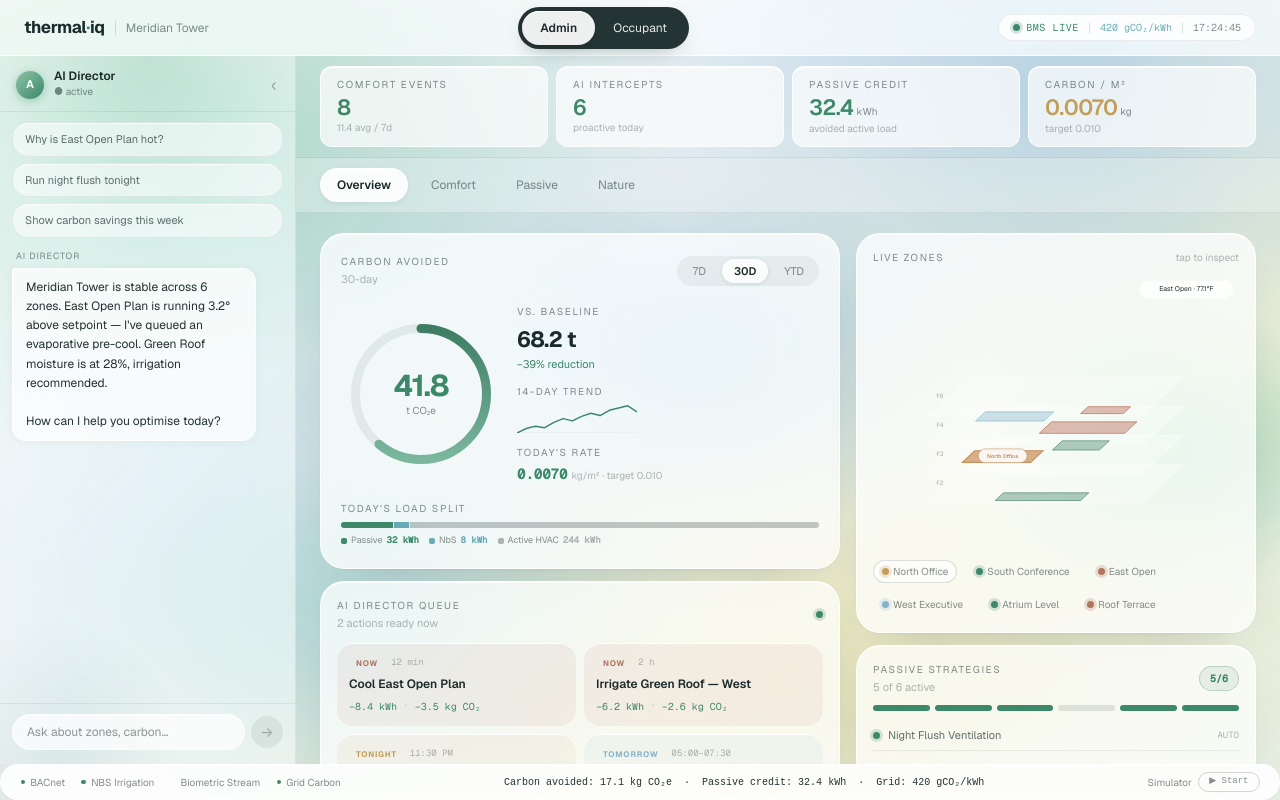
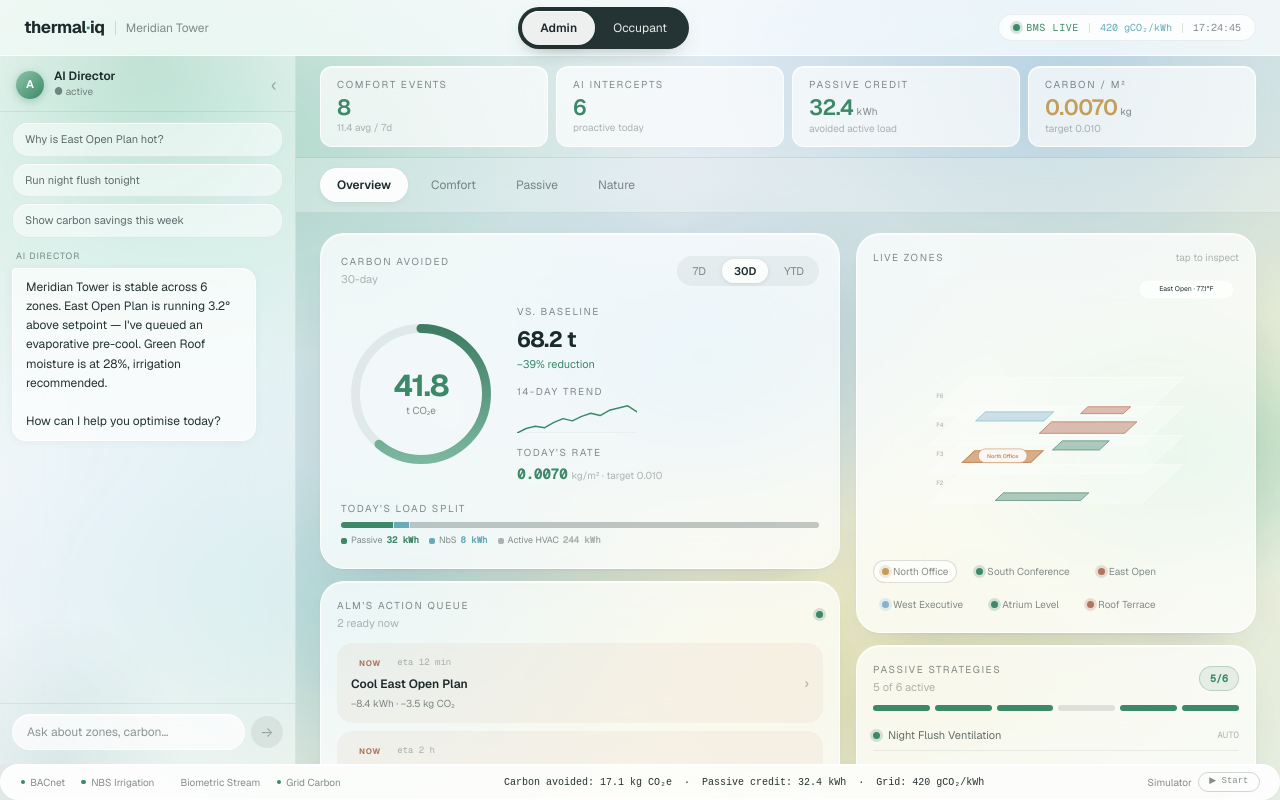
Before and after one commit to agao8-boop/thermaliq, a Next.js app: page /overview in a window 1280 px wide. Built offline with nearby package versions, Linux system fonts and the light colour scheme.

Commit message:
feat: AI queue single-column rows, Add Function customise strip, modal popup

```diff
--- a/components/overview/AIQueueCard.tsx
+++ b/components/overview/AIQueueCard.tsx
@@ -2,7 +2,7 @@
 import { useState } from 'react'
 import { AI_QUEUE } from '@/lib/mock-data'
 import type { AIQueueItem } from '@/lib/types'
-import DrillSheet from '@/components/layout/DrillSheet'
+import Modal from '@/components/layout/Modal'
 import AISheetBody from '@/components/ai/AISheetBody'
 
 const PRIORITY_COLOR: Record<string, string> = {
@@ -12,115 +12,128 @@ const PRIORITY_COLOR: Record<string, string> = {
 }
 
 const PRIORITY_BG: Record<string, string> = {
-  now:      'rgba(181,96,75,0.08)',
-  tonight:  'rgba(201,144,94,0.08)',
-  tomorrow: 'rgba(132,182,204,0.08)',
+  now:      'rgba(181,96,75,0.06)',
+  tonight:  'rgba(201,144,94,0.06)',
+  tomorrow: 'rgba(132,182,204,0.06)',
 }
 
-function QueueTile({ item, onClick }: { item: AIQueueItem; onClick: () => void }) {
+const CUSTOM_FUNCTIONS = [
+  { icon: '🌿', label: 'NbS Irrigation Schedule', desc: 'Auto-irrigate based on forecast' },
+  { icon: '🌙', label: 'Night Flush Automation', desc: 'Enable rule-based night flush' },
+  { icon: '📊', label: 'Carbon Report', desc: 'Weekly summary to your inbox' },
+  { icon: '+',  label: 'Add Custom Function', desc: 'Build your own automation', add: true },
+]
+
+function QueueRow({ item, onClick }: { item: AIQueueItem; onClick: () => void }) {
   const color = PRIORITY_COLOR[item.priority] || PRIORITY_COLOR.now
-  const bg = PRIORITY_BG[item.priority] || PRIORITY_BG.now
-
+  const bg    = PRIORITY_BG[item.priority]    || PRIORITY_BG.now
   return (
     <button
       onClick={onClick}
-      className="glass-soft"
       style={{
-        padding: '12px',
-        textAlign: 'left',
+        width: '100%', textAlign: 'left',
+        padding: '12px 14px',
+        background: bg,
+        border: `1px solid ${color}25`,
+        borderRadius: 'var(--r-card-sm)',
         cursor: 'pointer',
-        border: `1px solid ${color}30`,
-        background: bg,
-        borderRadius: 'var(--r-card-sm)',
-        display: 'flex',
-        flexDirection: 'column',
-        gap: 6,
-        transition: 'transform 0.15s',
+        display: 'flex', alignItems: 'center', gap: 10,
+        transition: 'transform 0.12s',
       }}
-      onMouseEnter={e => (e.currentTarget.style.transform = 'translateY(-1px)')}
+      onMouseEnter={e => (e.currentTarget.style.transform = 'translateX(2px)')}
       onMouseLeave={e => (e.currentTarget.style.transform = 'none')}
     >
-      <div style={{ display: 'flex', alignItems: 'center', gap: 6 }}>
+      <div style={{ flex: 1 }}>
+        <div style={{ display: 'flex', alignItems: 'center', gap: 8, marginBottom: 4 }}>
           <span style={{
-          padding: '2px 7px',
-          borderRadius: 'var(--r-pill)',
-          fontSize: 8,
-          fontWeight: 700,
-          letterSpacing: '0.10em',
+            padding: '2px 8px', borderRadius: 'var(--r-pill)',
+            fontSize: 8, fontWeight: 700, letterSpacing: '0.10em',
             textTransform: 'uppercase' as const,
-          color,
-          background: `${color}18`,
-          border: `1px solid ${color}30`,
-          fontFamily: 'var(--font-sans)',
-        }}>
-          {item.priority}
-        </span>
-        <span style={{ fontFamily: 'var(--font-mono)', fontSize: 9, color: 'var(--lg-ink-35)' }}>
-          {item.eta}
-        </span>
+            color, background: `${color}18`, border: `1px solid ${color}30`,
+          }}>{item.priority}</span>
+          <span style={{ fontFamily: 'var(--font-mono)', fontSize: 9, color: 'var(--lg-ink-35)' }}>eta {item.eta}</span>
         </div>
-      <div style={{ fontSize: 12, fontWeight: 600, color: 'var(--lg-ink-deep)', fontFamily: 'var(--font-sans)', lineHeight: 1.3 }}>
+        <div style={{ fontSize: 12, fontWeight: 600, color: 'var(--lg-ink-deep)', fontFamily: 'var(--font-sans)' }}>
           {item.title}
         </div>
-      <div style={{ display: 'flex', alignItems: 'center', gap: 8 }}>
-        <span style={{ fontSize: 10, color: 'var(--lg-mint-deep)', fontFamily: 'var(--font-mono)' }}>
-          −{item.impact_kwh} kWh
-        </span>
-        <span style={{ fontSize: 9, color: 'var(--lg-ink-35)' }}>·</span>
-        <span style={{ fontSize: 10, color: 'var(--lg-mint-deep)', fontFamily: 'var(--font-mono)' }}>
-          −{item.impact_kg} kg CO₂
-        </span>
+        <div style={{ fontSize: 10, color: 'var(--lg-ink-55)', marginTop: 3 }}>
+          −{item.impact_kwh} kWh · −{item.impact_kg} kg CO₂
         </div>
+      </div>
+      <span style={{ fontSize: 14, color: 'var(--lg-ink-35)' }}>›</span>
     </button>
   )
 }
 
 export default function AIQueueCard() {
-  const [selectedItem, setSelectedItem] = useState<AIQueueItem | null>(null)
+  const [selected, setSelected] = useState<AIQueueItem | null>(null)
 
   return (
     <>
-      <div className="glass" style={{ padding: '16px', display: 'flex', flexDirection: 'column', gap: 12 }}>
-        <div style={{ display: 'flex', alignItems: 'center', justifyContent: 'space-between' }}>
+      <div className="glass" style={{ padding: '16px', display: 'flex', flexDirection: 'column', gap: 8 }}>
+        {/* Header */}
+        <div style={{ display: 'flex', alignItems: 'center', justifyContent: 'space-between', marginBottom: 4 }}>
           <div>
-            <div className="label-eyebrow">AI Director Queue</div>
+            <div className="label-eyebrow">Alm's Action Queue</div>
             <div style={{ fontSize: 11, color: 'var(--lg-ink-35)', marginTop: 2 }}>
-              {AI_QUEUE.filter(q => q.priority === 'now').length} actions ready now
+              {AI_QUEUE.filter(q => q.priority === 'now').length} ready now
             </div>
           </div>
-          {/* Mint dot */}
-          <span
-            style={{
-              width: 7, height: 7, borderRadius: '50%',
-              background: 'var(--lg-mint-deep)',
-              boxShadow: '0 0 0 3px rgba(63,127,102,0.20)',
-              display: 'inline-block',
-            }}
-          />
+          <span className="status-dot status-dot--ok" />
         </div>
 
-        {/* 2×2 grid */}
-        <div style={{ display: 'grid', gridTemplateColumns: '1fr 1fr', gap: 8 }}>
+        {/* 4-block single-column */}
         {AI_QUEUE.map(item => (
-            <QueueTile key={item.id} item={item} onClick={() => setSelectedItem(item)} />
+          <QueueRow key={item.id} item={item} onClick={() => setSelected(item)} />
+        ))}
+
+        {/* Thin "Add Function" customisation strip */}
+        <div style={{ marginTop: 6, borderTop: '1px solid var(--lg-ink-08)', paddingTop: 12 }}>
+          <div className="label-eyebrow" style={{ marginBottom: 8 }}>Customise</div>
+          <div style={{ display: 'flex', flexDirection: 'column', gap: 6 }}>
+            {CUSTOM_FUNCTIONS.map(f => (
+              <button
+                key={f.label}
+                style={{
+                  display: 'flex', alignItems: 'center', gap: 10,
+                  padding: '9px 12px',
+                  borderRadius: 'var(--r-control)',
+                  border: f.add ? '1.5px dashed var(--lg-ink-15)' : '1px solid var(--lg-ink-08)',
+                  background: f.add ? 'transparent' : 'rgba(255,255,255,0.45)',
+                  cursor: 'pointer', textAlign: 'left',
+                  transition: 'background 0.15s',
+                }}
+                onMouseEnter={e => (e.currentTarget.style.background = 'rgba(255,255,255,0.70)')}
+                onMouseLeave={e => (e.currentTarget.style.background = f.add ? 'transparent' : 'rgba(255,255,255,0.45)')}
+              >
+                <span style={{ fontSize: 16, flexShrink: 0, width: 22, textAlign: 'center' }}>{f.icon}</span>
+                <div>
+                  <div style={{ fontSize: 11, fontWeight: 600, color: f.add ? 'var(--lg-mint-deep)' : 'var(--lg-ink-deep)', fontFamily: 'var(--font-sans)' }}>
+                    {f.label}
+                  </div>
+                  <div style={{ fontSize: 9, color: 'var(--lg-ink-35)' }}>{f.desc}</div>
+                </div>
+              </button>
             ))}
           </div>
         </div>
+      </div>
 
-      <DrillSheet
-        open={!!selectedItem}
-        onClose={() => setSelectedItem(null)}
-        title={selectedItem?.title ?? ''}
-        subtitle={`AI recommendation · ${selectedItem?.priority}`}
+      <Modal
+        open={!!selected}
+        onClose={() => setSelected(null)}
+        title={selected?.title ?? ''}
+        subtitle={`Alm recommendation · ${selected?.priority}`}
+        width={480}
       >
-        {selectedItem && (
+        {selected && (
           <AISheetBody
-            item={selectedItem}
-            onApprove={() => setSelectedItem(null)}
-            onDismiss={() => setSelectedItem(null)}
+            item={selected}
+            onApprove={() => setSelected(null)}
+            onDismiss={() => setSelected(null)}
           />
         )}
-      </DrillSheet>
+      </Modal>
     </>
   )
 }
```
Lines whose indentation alone changed are shown as unchanged.
